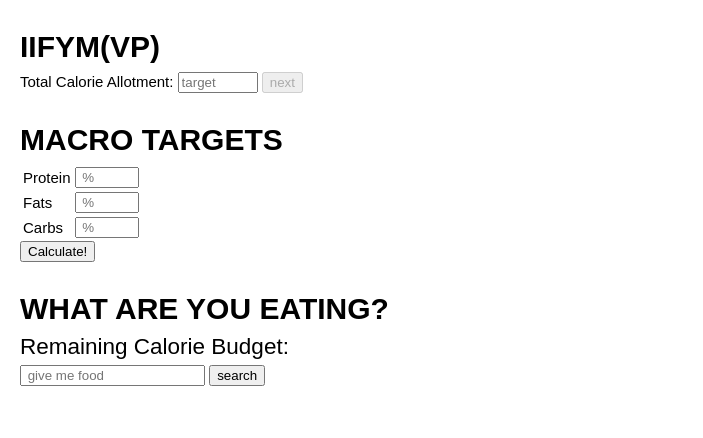
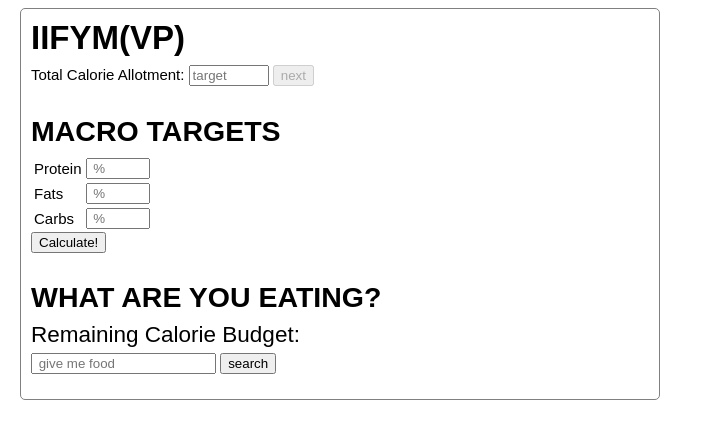
Before and after one commit to mcfungster/iifymvp, a website: page client/index.html in a window 1280 px wide. Shown: the whole page, without its empty margins (0-703 px from the left). Drawn offline with nearby package versions, Linux system fonts and the light colour scheme.

Commit message:
some more styling

```diff
--- a/client/index.html
+++ b/client/index.html
@@ -31,7 +31,7 @@
         </form>
       </div>
 
-      <h1>MACRO TARGETS</h1>
+      <h2>MACRO TARGETS</h2>
       <div ng-controller="MacroController as macros">
         <form name="macroForm" ng-submit="macros.macroCalc()">
           <table>
@@ -55,7 +55,7 @@
         </form>
       </div>
 
-      <h1>WHAT ARE YOU EATING?</h1>
+      <h2>WHAT ARE YOU EATING?</h2>
       <div ng-controller="SearchController as search">
         <div class="budget">Remaining Calorie Budget: {{ globalRemain }}</div>
         <form name="searchForm" ng-submit="search.getFoods()">
--- a/client/style.css
+++ b/client/style.css
@@ -7,18 +7,26 @@ body {
   margin-left: 20px;
   font-size: 15px;
   font-family: sans-serif;
-  width: 80%;
+  width: 50%;
+}
+
+.container {
+  border: 1px solid gray;
+  border-radius: 5px;
+  padding: 10px;
 }
 
 h1 {
-  font-size: 2em;
+  font-size: 2.2em;
   font-family: sans-serif;
-  margin-top: 1em;
+  margin-top: 0em;
   margin-bottom: .25em;
 }
 h2 {
-  font-size: 1.5em;
+  font-size: 1.9em;
   font-family: sans-serif;;
+  margin-top: 1em;
+  margin-bottom: .25em;
 }
 
 li {
```
